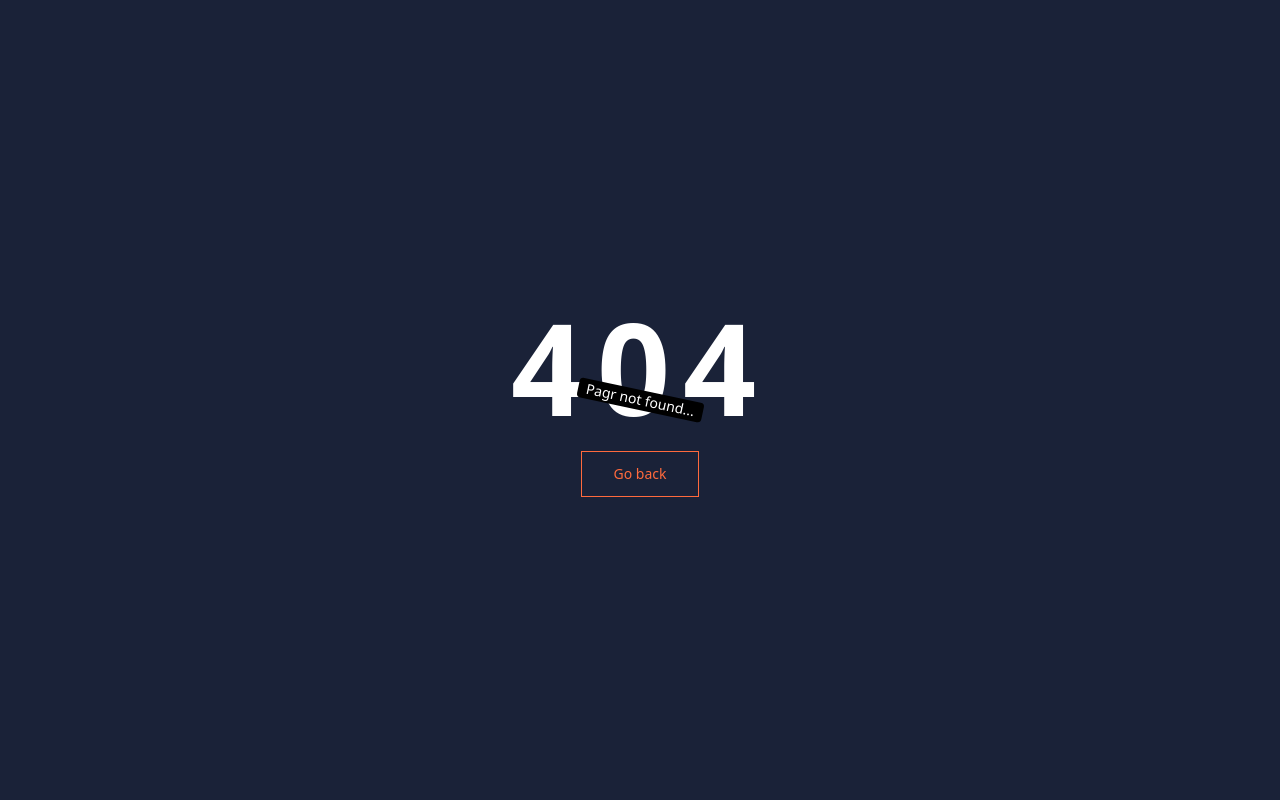
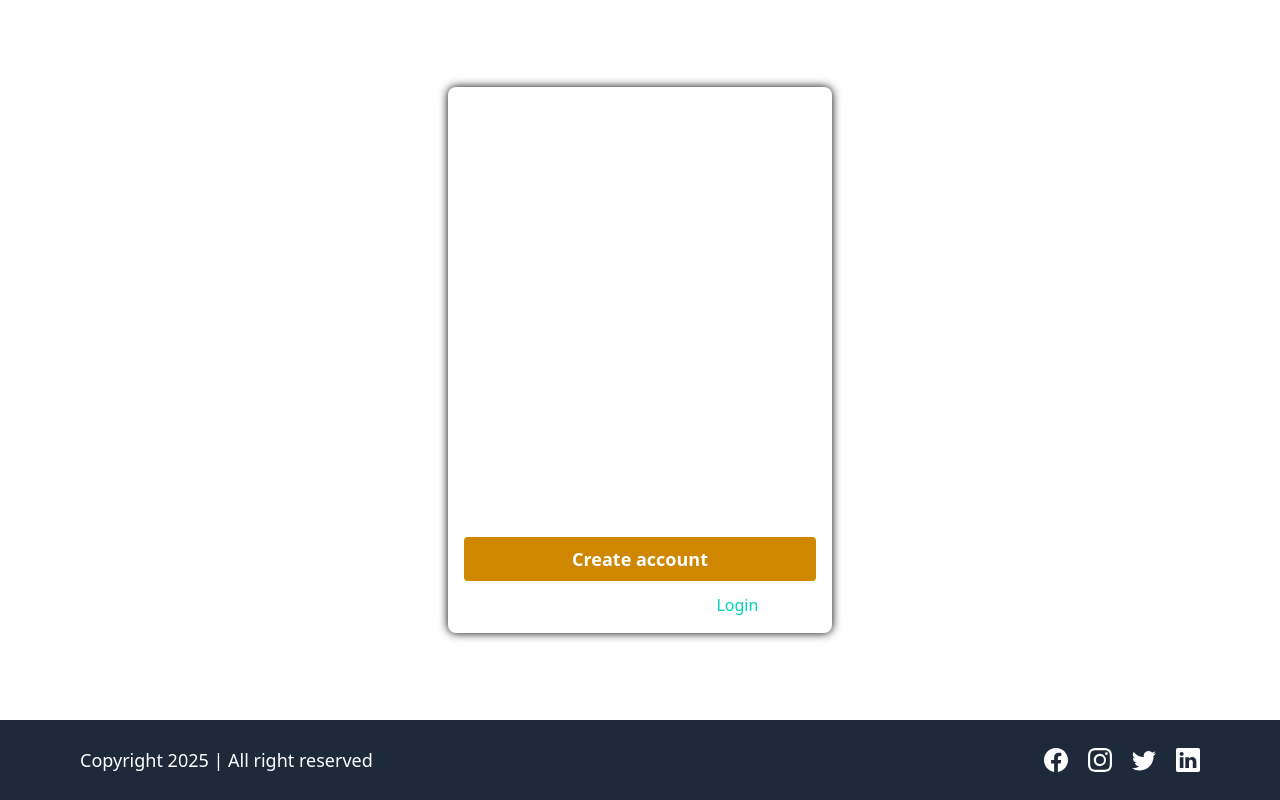
Before and after one commit to SagarSuryawan/react.js, a React (Vite) app: page /signup in a window 1280 px wide. Before the commit this address had no page. Built offline with nearby package versions, Linux system fonts and the light colour scheme.

Commit message:
working on form and signup

```diff
--- a/src/App.jsx
+++ b/src/App.jsx
@@ -3,6 +3,7 @@ import { Routes, Route } from 'react-router-dom'
 import HomePage from './Pages/HomePage'
 import AboutUs from './Pages/AboutUs'
 import NotFound from './Pages/NotFound'
+import SignUp from './Pages/SignUp'
 
 function App() {
 
@@ -11,6 +12,8 @@ function App() {
     <Routes>
       <Route path= "/" element = { <HomePage/> } ></Route>
       <Route path= "/about" element = { <AboutUs/> } ></Route>
+      <Route path= "/signup" element = { <SignUp/> } ></Route>
+
 
       <Route path= "*" element = { <NotFound/> } ></Route>
 
--- /dev/null
+++ b/src/Pages/SignUp.jsx
@@ -0,0 +1,173 @@
+import {BsPersonCircle} from 'react-icons/bs'
+import { useState } from "react";
+import HomeLayout from "../Layouts/HomeLayout";
+import { Link, useNavigate } from 'react-router-dom';
+import { useDispatch } from 'react-redux';
+import {toast} from 'react-hot-toast'
+
+function SignUp() {
+
+    const dispatch = useDispatch()
+    const navigate = useNavigate()
+
+    const [preveiwImage, setPreveiwImage] = useState("")
+
+    const [signupData, setSignupData] = useState({
+        fullName:"",
+        email:"",
+        password: "",
+        avatar:""
+    })
+
+    function handelInputUser(e) {
+        const {name, value} = e.target;
+        setSignupData({
+            ...signupData,
+            [name]:value
+        })
+    }
+
+    // handle image input
+    function getImage(e) {
+        e.preventDefault();
+        // fetch uploaded image
+        const uploadedImage = e.target.files[0]
+        // only 1 files i.e 0 index
+        if(uploadedImage){
+            setSignupData({
+                ...setSignupData,
+                avatar:uploadedImage
+            })
+
+            const fileReader = new FileReader();
+            fileReader.readAsDataURL(uploadedImage)
+            fileReader.addEventListener("load" ,function(){
+                console.log(this.result)
+                setPreveiwImage(this.result)
+            })
+        }
+
+    }
+
+    function createNewAccount(event) {
+        event.preventDefault()
+        if(!signupData.email || !signupData.password || !signupData.fullName || !signupData.avatar){
+            toast.error("Please fill the all Details")
+            return
+        }
+        // checking name length feild.
+        if(signupData.fullName.length < 5 ){
+            toast.error("Name should be atleast 5 charracter")
+        }
+        if(!signupData.email.match( /^(([^<>()[\]\\.,;:\s@\"]+(\.[^<>()[\]\\.,;:\s@\"]+)*)|(\".+\"))@((\[[0-9]{1,3}\.[0-9]{1,3}\.[0-9]{1,3}\.[0-9]{1,3}\])|(([a-zA-Z\-0-9]+\.)+[a-zA-Z]{2,}))$/)){
+            toast.error("Invalid Email id")
+            return;
+        }
+        if(!signupData.password.match(/^(?=.*[0-9])(?=.*[!@#$%^&*])[a-zA-Z0-9!@#$%^&*]{6,16}$/)){
+            toast.error("Password should 6-16 character long with atleast number and special character")
+            return;
+        }
+
+        const formData = new FormData();
+        formData.append("fullName", signupData.fullName)
+        formData.append("email", signupData.email)
+        formData.append("password", signupData.password)
+        formData.append("avatar", signupData.avatar)
+
+
+        // dispatch create account action, considering if action goes well then navigate to home page.
+        navigate("/")
+
+
+        setSignupData({
+            fullName:"",
+            email:"",
+            password: "",
+            avatar:""
+        });
+        setPreveiwImage("");
+
+        // making action for create account which is disapatch
+
+    }
+
+
+    return(
+        <HomeLayout>
+            <div className="flex items-center justify-center h-[90vh] ">
+            <form onSubmit={createNewAccount} noValidate className="flex flex-col justify-center m-auto gap-3 rounded-lg p-4 text-white w-96 shadow-[0_0_10px_black]">
+                    <h1 className="text-center text-2xl font-bold m-auto">Registration Page</h1>
+
+                    <label htmlFor="image_upload" className=" cursor-pointer">
+                        {preveiwImage ? (
+                            <img className="w-24 h-24 rounded-full m-auto" src = {preveiwImage} />
+                        ): (
+                            <BsPersonCircle className = "w-24 h-24 rounded-full m-auto" />
+                        )}
+                    </label>
+                    <input type="file"
+                            className='hidden'
+                            name='image_upload'
+                            id='image_upload'
+                            accept=".jpg, .jpeg, .png, .svg"
+                            onChange={getImage}
+                    />
+                <div className='flex flex-col ga-1 '>
+                        <label htmlFor="fullName" className='font-semibold '>Full Name</label>
+                        <input
+                        type="text"
+                        required
+                        name='fullName'
+                        id='fullName'
+                        placeholder="Enter your Full Name"
+                        className='bg-transparent px-2 py-1 border rounded-2xl my-3'
+                        value={signupData.fullName}
+                        onChange={handelInputUser}
+
+                        />
+                </div>
+
+                <div className='flex flex-col ga-1 '>
+                        <label htmlFor="email" className='font-semibold '>Email</label>
+                        <input
+                        type="email"
+                        required
+                        name='email'
+                        id='email'
+                        placeholder="Enter your email"
+                        autoComplete="username"
+                        className='bg-transparent px-2 py-1 border rounded-2xl my-3'
+                        value={signupData.email}
+                        onChange={handelInputUser}
+                        />
+                </div>
+
+                <div className='flex flex-col ga-1 '>
+                <label htmlFor="password" className='font-semibold '>Password</label>
+                        <input
+                        type="password"
+                        required
+                        name='password'
+                        id='password'
+                        placeholder="Enter your password"
+                        className='bg-transparent px-2 py-1 border rounded-2xl my-3'
+                        autoComplete="new-password"
+                        value={signupData.password}
+                        onChange={handelInputUser}
+                        />
+                </div>
+                <button type="submit" className='bg-yellow-600 hover:bg-yellow-500 transition-all rounded-sm ease-in-out duration-300 py-2 font-semibold text-lg cursor-pointer'>
+                   {/* type=submit means  */}
+                    Create account
+                </button>
+                <p className='text-center'>
+                    Already have an account ?
+                    <Link className = " text-accent cursor-pointer" to = "/login">Login</Link>
+                </p>
+            </form>
+            </div>
+        </HomeLayout>
+    )
+}
+
+export default SignUp;
--- a/src/Redux/Slices/AuthSlice.js
+++ b/src/Redux/Slices/AuthSlice.js
@@ -1,4 +1,4 @@
-import { createSlice } from "@reduxjs/toolkit";
+import { createAsyncThunk, createSlice } from "@reduxjs/toolkit";
 
 const initialState = {
 
@@ -7,6 +7,9 @@ const initialState = {
     data: localStorage.getItem('data') || {}
 
 }
+
+export const createAccount = createAsyncThunk("")
+// create is asynchoronous action
 
 const AuthSlice = createSlice({
     name:'authSlicer',
```
